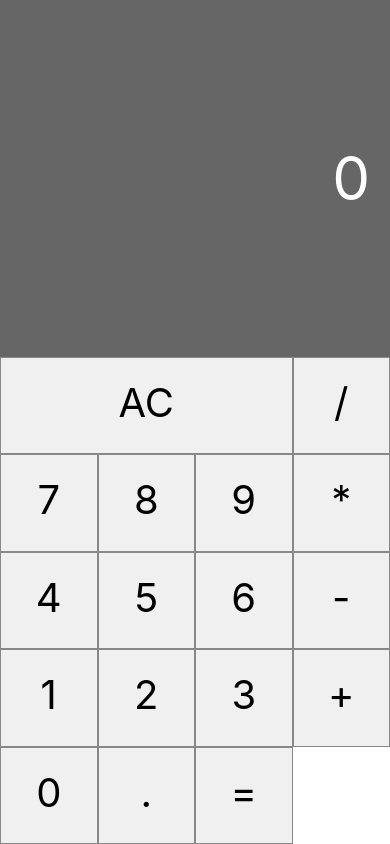
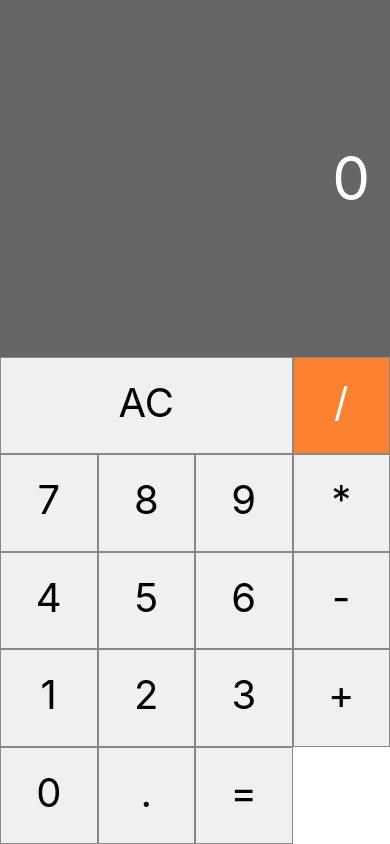
Before and after one commit to MaysharaF/react-native-projectCalculator, a React Native app: screen / in a window 390 px wide. Built offline with nearby package versions, Linux system fonts and the light colour scheme.

Commit message:
atribuindo propriedade operation e passagem do método de operação

```diff
--- a/App.js
+++ b/App.js
@@ -24,7 +24,7 @@ export default class App extends Component {
         <Display value={this.state.displayValue} />
         <View style={styles.buttons}>
           <Button label="AC" triple onClick={this.clearMemory} />
-          <Button label="/" />
+          <Button label="/" operation onClick={() => this.setOperation('/')} />
           <Button label="7" />
           <Button label="8" />
           <Button label="9" />
```
